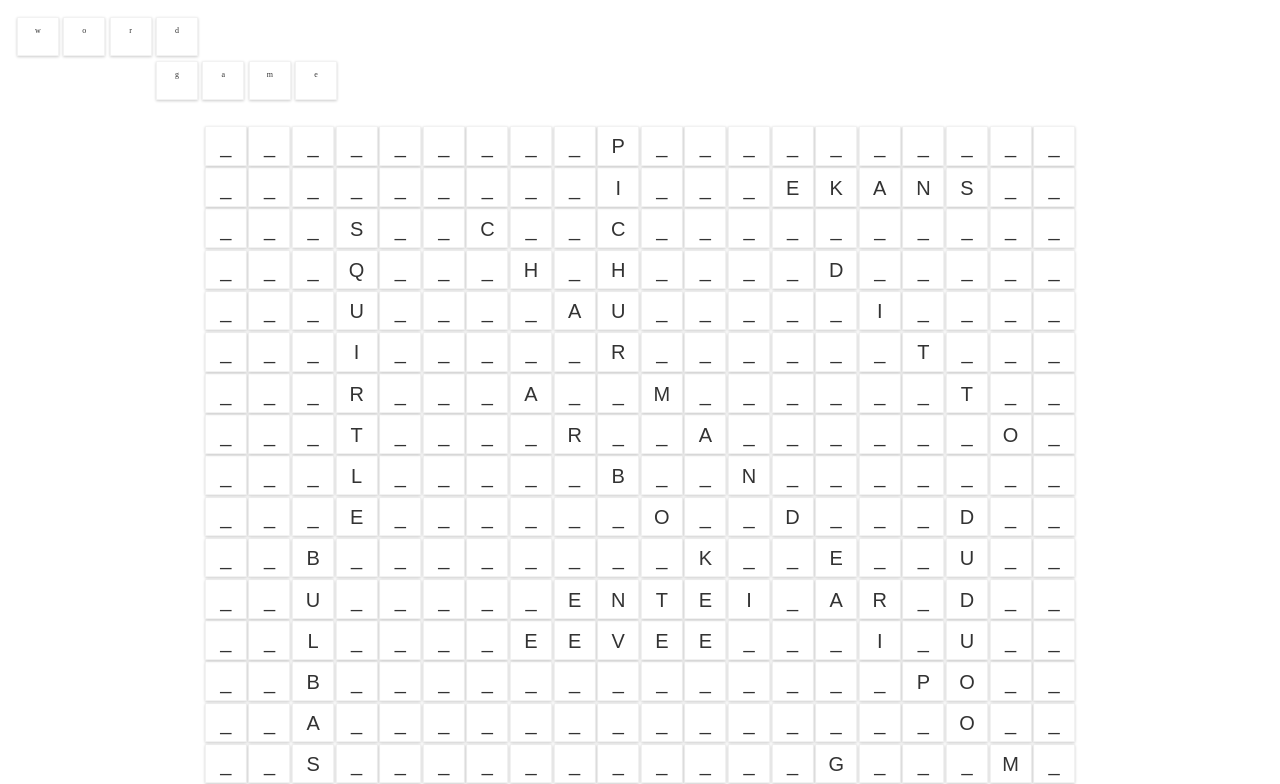
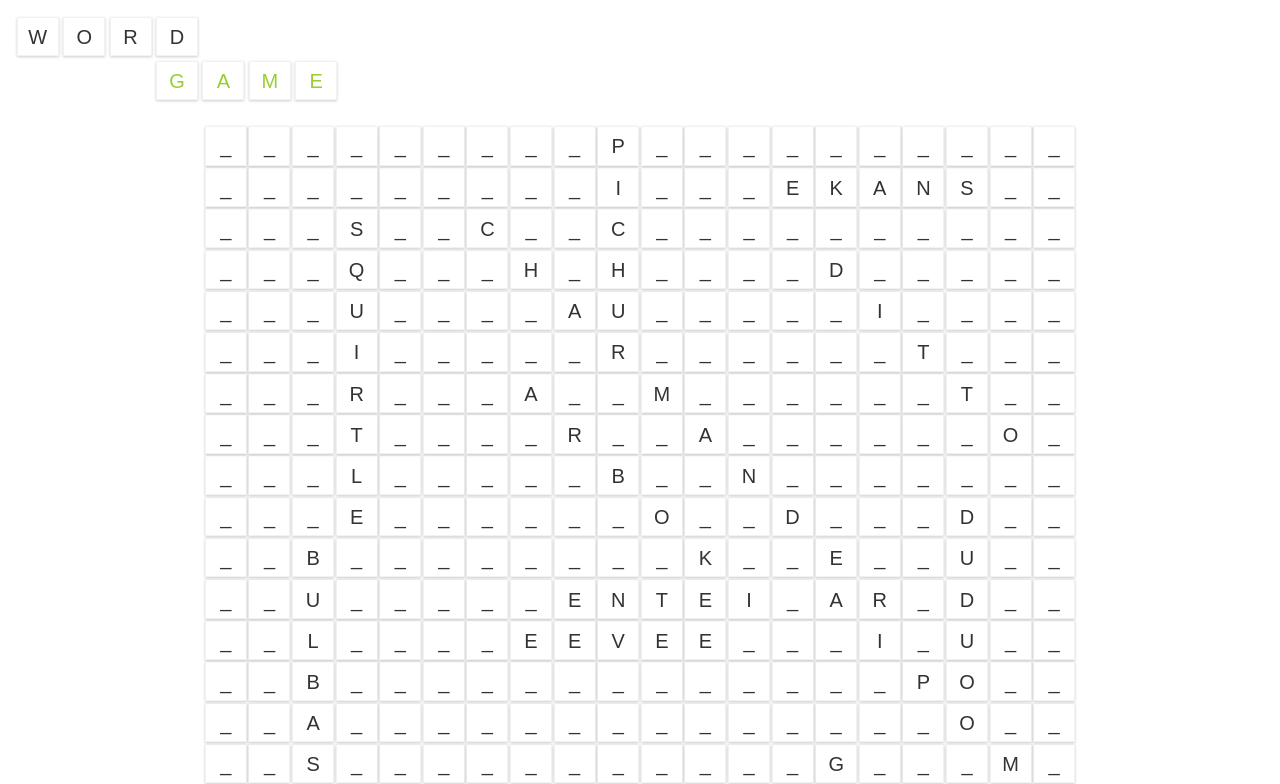
Before and after one commit to evasilevsky/wordgame, an Angular app: page / in a window 1280 px wide. Shown: the top 784 px of the page. Built offline with nearby package versions, Linux system fonts and the light colour scheme.

Commit message:
Diego updates: services, constants and component

```diff
--- a/src/app/word-grid/word-grid.component.html
+++ b/src/app/word-grid/word-grid.component.html
@@ -9,7 +9,7 @@
 	</div>
 </article> -->
 <div class="grid__row" *ngFor="let row of gameGrid">
-	<app-tile [tile]="tile" class="grid__tile" *ngFor="let tile of row">
-		<span>{{tile.letter}}</span>
-	</app-tile>
+  <div class="grid__tile" *ngFor="let tile of row">
+    <span class="grid__tile--content">{{tile.letter}}</span>
+  </div>
 </div>
--- a/src/app/word-grid/word-grid.component.scss
+++ b/src/app/word-grid/word-grid.component.scss
@@ -20,6 +20,20 @@
     border-radius: var(--border-radius);
     box-shadow: var(--box-shadow);
     transition: 0.10s all;
+
+    &--content {
+      align-self: center;
+      text-transform: uppercase;
+      font-family: sans-serif;
+      font-size: 2.5rem;
+      text-align: center;
+    }
+
+    &:hover {
+      border-radius: var(--border-radius);
+      box-shadow: var(--box-shadow-dark);
+      transition: all 0.5s cubic-bezier(0.165, 0.84, 0.44, 1);
+    }
   }
 }
 
--- a/src/styles.scss
+++ b/src/styles.scss
@@ -22,3 +22,9 @@
   color: var(--color-text);
   background-color: var(--color-base);
 }
+
+
+.selected {
+  box-shadow: var(--box-shadow-pressed);
+  color: var(--color-primary);
+}
```
